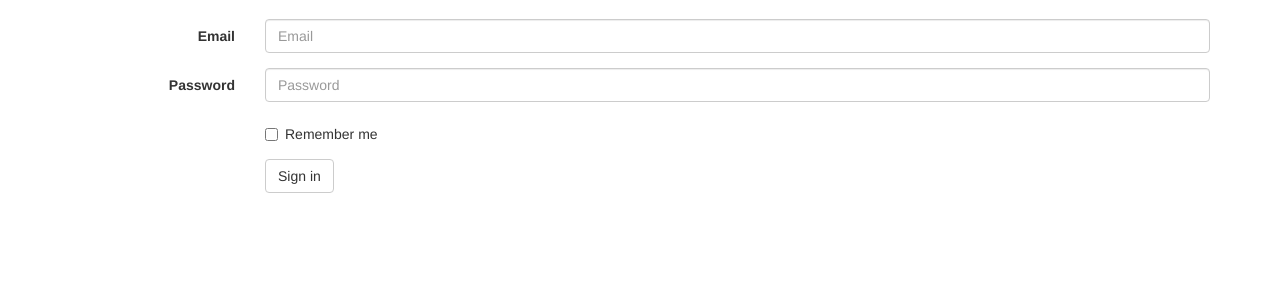
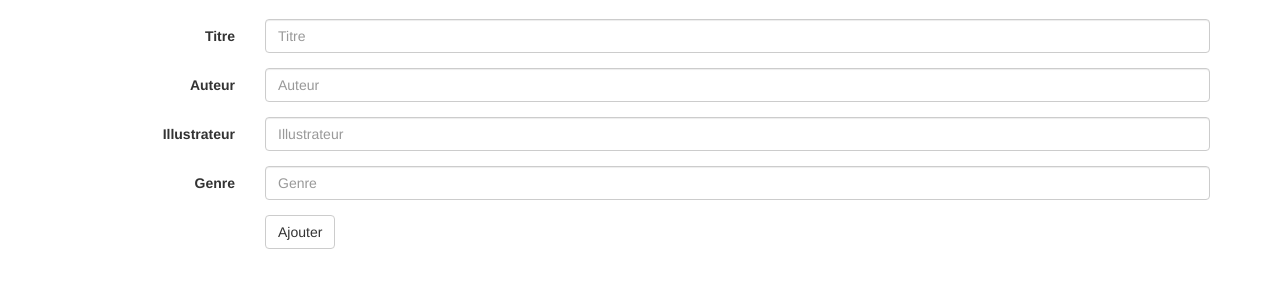
Before and after one commit to turkettle/poo_dev10_nov_2016, a PHP site: template templates/book_form.html.twig in a window 1280 px wide. Shown: the part 51-351 px from the top of the page. Run offline with PHP 8.4, Linux system fonts and the light colour scheme; the template is opened without the code that fills it, so the values that code supplies are empty; some libraries are stand-ins or nearby versions.

Commit message:
Formulaire d création de livre.

```diff
--- a/classes/Entity/PaperBackEntity.php
+++ b/classes/Entity/PaperbackEntity.php
@@ -9,7 +9,7 @@
 namespace Aston\Entity;
 
 
-class PaperBackEntity extends BookEntity
+class PaperbackEntity extends BookEntity
 {
 
     private $genre;
--- a/classes/Manager/BdEntityManager.php
+++ b/classes/Manager/BdEntityManager.php
@@ -9,6 +9,7 @@
 namespace Aston\Manager;
 
 use Aston\Entity\BookEntity;
+use Aston\Entity\EntityInterface;
 
 
 class BdEntityManager extends BookEntityManager
--- a/classes/Manager/PaperBackEntityManager.php
+++ b/classes/Manager/PaperbackEntityManager.php
@@ -9,9 +9,10 @@
 namespace Aston\Manager;
 
 use Aston\Entity\BookEntity;
+use Aston\Entity\EntityInterface;
 
 
-class PaperBackEntityManager extends BookEntityManager
+class PaperbackEntityManager extends BookEntityManager
 {
 
     public function __construct(\PDO $db)
@@ -26,7 +27,7 @@ class PaperBackEntityManager extends BookEntityManager
         $query->bindValue(':title', $entity->getTitle());
         $query->bindValue(':author', $entity->getAuthor());
         $query->bindValue(':body', $entity->getBody());
-        $query->bindValue(':illustrator', $entity->getGenre());
+        $query->bindValue(':genre', $entity->getGenre());
 
         $executed = $query->execute();
         // $errors = $db->errorInfo();
--- a/templates/book_form.html.twig
+++ b/templates/book_form.html.twig
@@ -1,32 +1,35 @@
-{% extends 'base.html.twig'  %}
+{% extends 'base.html.twig' %}
 
 {% block content %}
 
-    <form class="form-horizontal" action="/form/book/add" method="post">
+    <form class="form-horizontal" action="/book/post/add" method="post">
         <div class="form-group">
-            <label for="inputEmail3" class="col-sm-2 control-label">Email</label>
+            <label for="title" class="col-sm-2 control-label">Titre</label>
             <div class="col-sm-10">
-                <input name="email" type="email" class="form-control" id="inputEmail3" placeholder="Email">
+                <input name="title" type="text" class="form-control" id="title" placeholder="Titre">
             </div>
         </div>
         <div class="form-group">
-            <label for="inputPassword3" class="col-sm-2 control-label">Password</label>
+            <label for="author" class="col-sm-2 control-label">Auteur</label>
             <div class="col-sm-10">
-                <input type="password" class="form-control" id="inputPassword3" placeholder="Password">
+                <input name="author" type="text" class="form-control" id="author" placeholder="Auteur">
+            </div>
+        </div>
+        <div class="form-group">
+            <label for="illustrator" class="col-sm-2 control-label">Illustrateur</label>
+            <div class="col-sm-10">
+                <input name="illustrator" type="text" class="form-control" id="illustrator" placeholder="Illustrateur">
+            </div>
+        </div>
+        <div class="form-group">
+            <label for="genre" class="col-sm-2 control-label">Genre</label>
+            <div class="col-sm-10">
+                <input name="genre" type="text" class="form-control" id="genre" placeholder="Genre">
             </div>
         </div>
         <div class="form-group">
             <div class="col-sm-offset-2 col-sm-10">
-                <div class="checkbox">
-                    <label>
-                        <input type="checkbox"> Remember me
-                    </label>
-                </div>
-            </div>
-        </div>
-        <div class="form-group">
-            <div class="col-sm-offset-2 col-sm-10">
-                <button type="submit" class="btn btn-default">Sign in</button>
+                <button type="submit" class="btn btn-default">Ajouter</button>
             </div>
         </div>
     </form>
```
Also changed, not shown: app/routes.php (+6 -4 lines).
